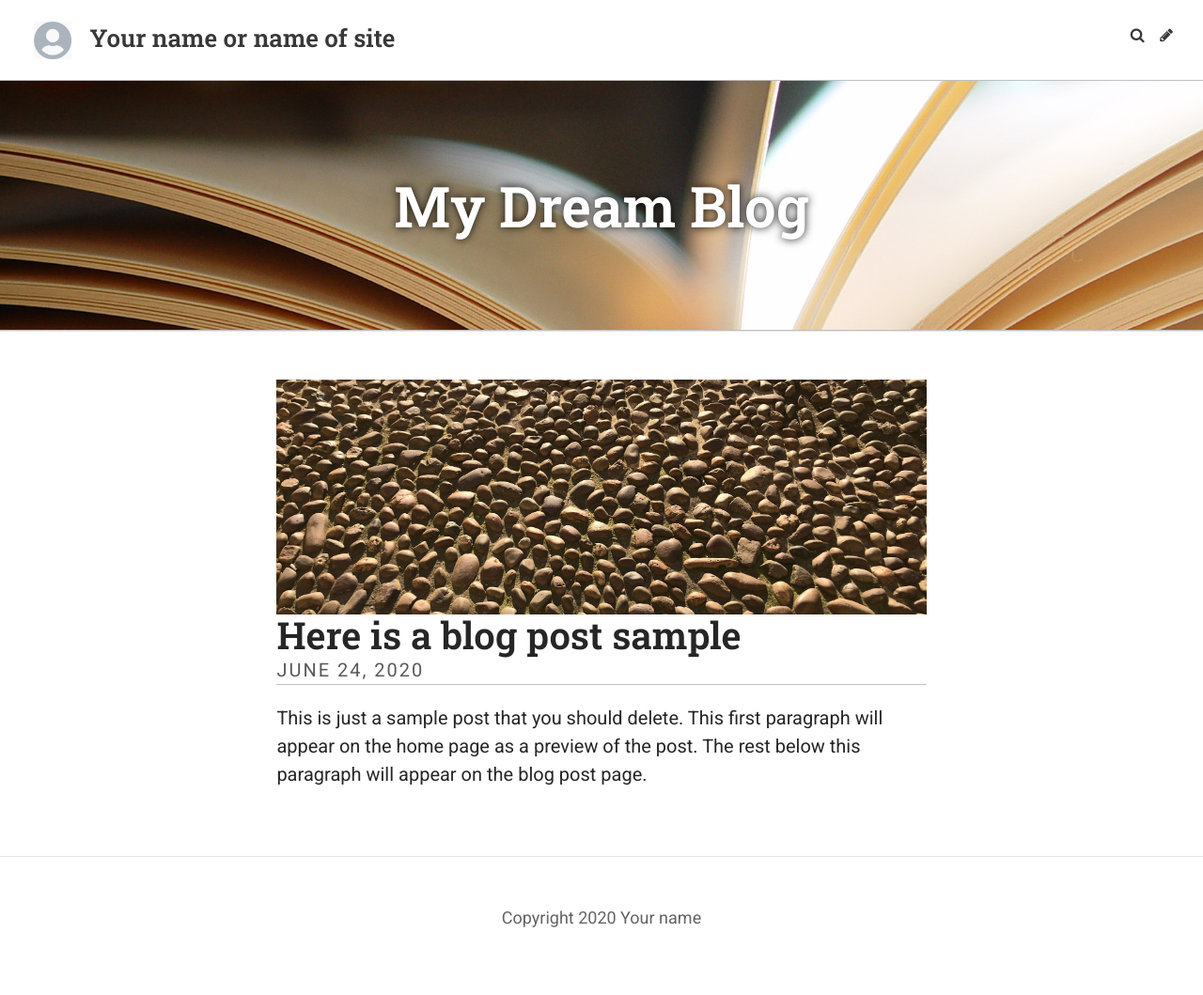
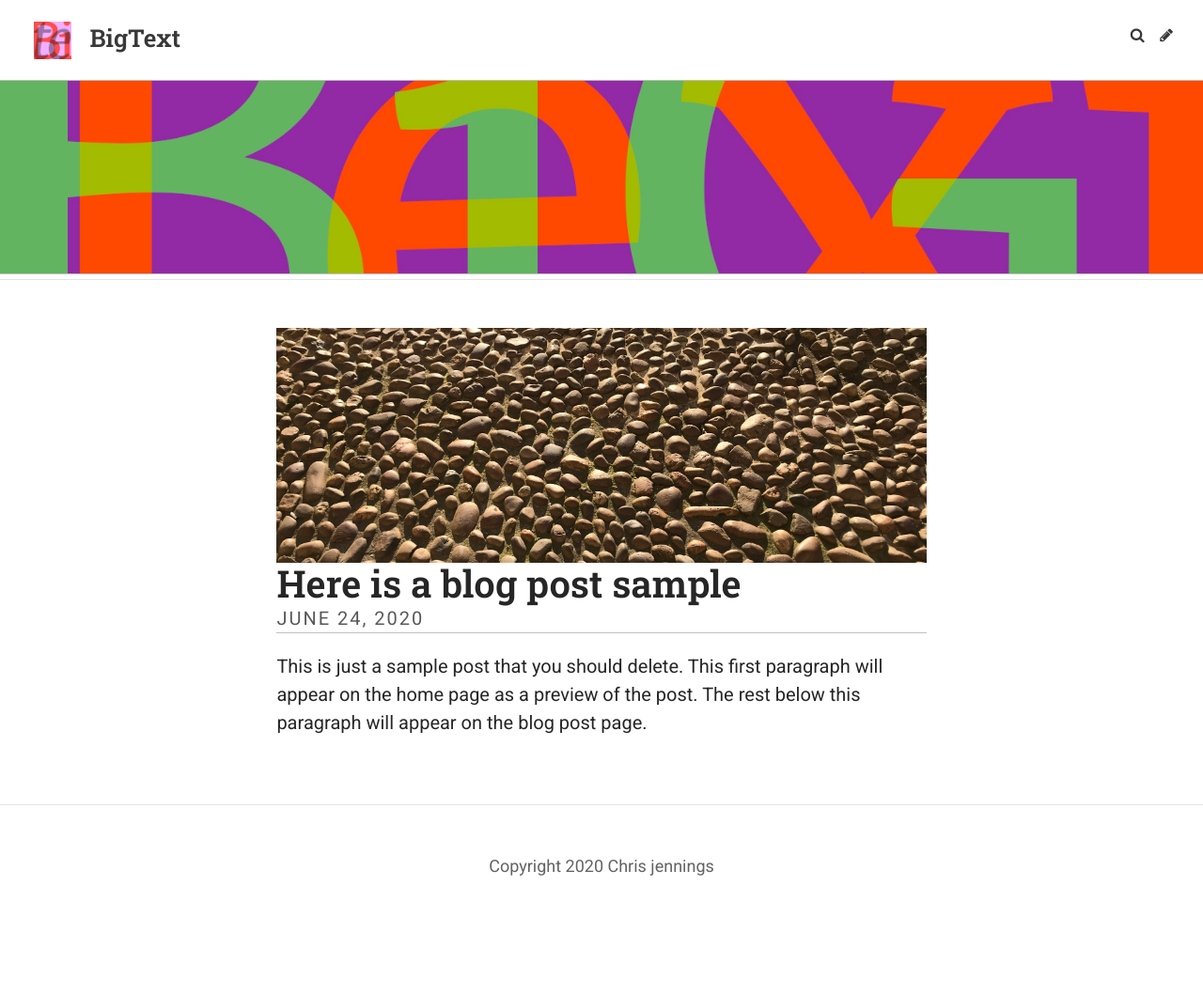
Before and after one commit to chrisatbrookes/bigtext, a Jekyll site: the page built from index.html, in a window 1280 px wide. Shown: the whole page at 94% size. Built offline with Jekyll 4.4.1, drawn with Linux system fonts in a browser that asks for light colours; the list of posts is cut into pages by our own code; after the commit the page ends 1004 px from its top, so only the background shows below that.

Commit message:
Update Settings “general”

```diff
--- a/_data/settings.yml
+++ b/_data/settings.yml
@@ -1,13 +1,9 @@
-description: A website with a blog
-header_text: My Dream Blog
-footer_text: Copyright 2020 Your name
-header_feature_image: /uploads/pages.jpg
+title: BigText
+description: Looking at how type is used in gigantic lettering
+header_text: ""
+footer_text: Copyright 2020 Chris jennings
+header_feature_image: ../uploads/bigtext.jpg
+logo: ../uploads/btlogo.png
+favicon: /uploads/favicon.ico
 gridlayout: false
-# items:
-#   - name: Blog
-#     siteurl: /blog/
-#     tab: false
-logo: /uploads/face.jpg
 upzoom: true
-favicon: /uploads/favicon.ico
-title: Your name or name of site
```
Also changed, not shown: uploads/bigtext.jpg (added), uploads/btlogo.png (added).
